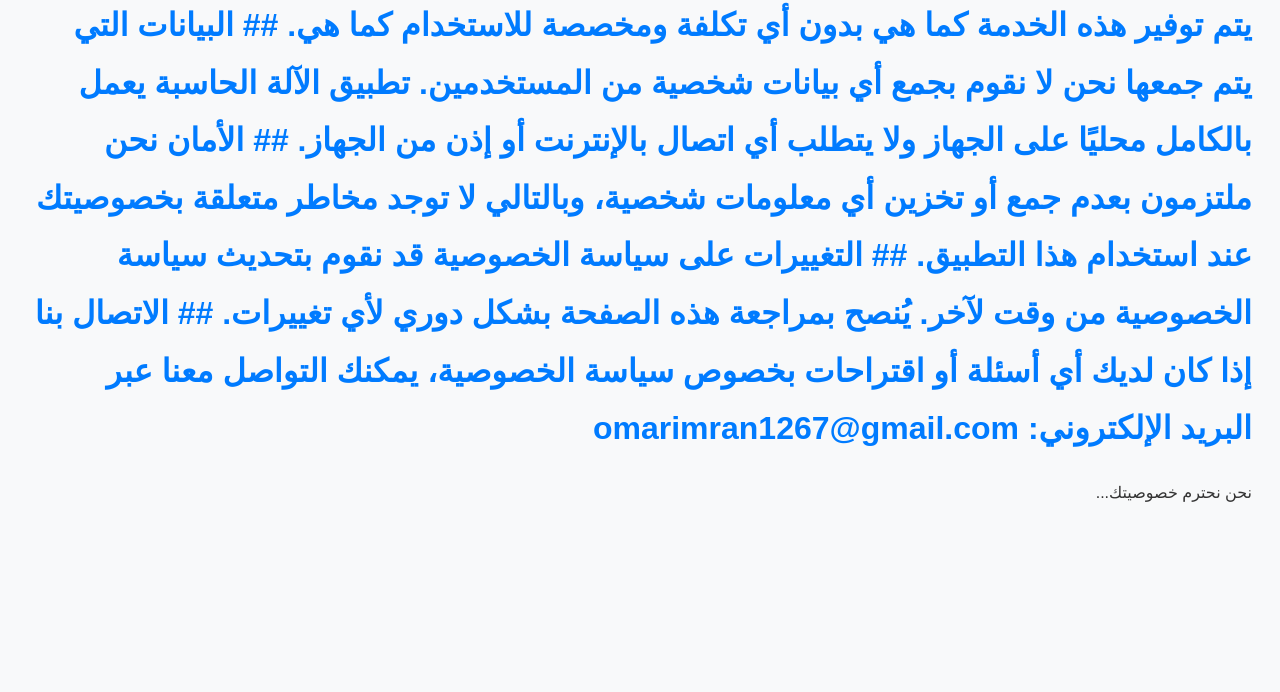
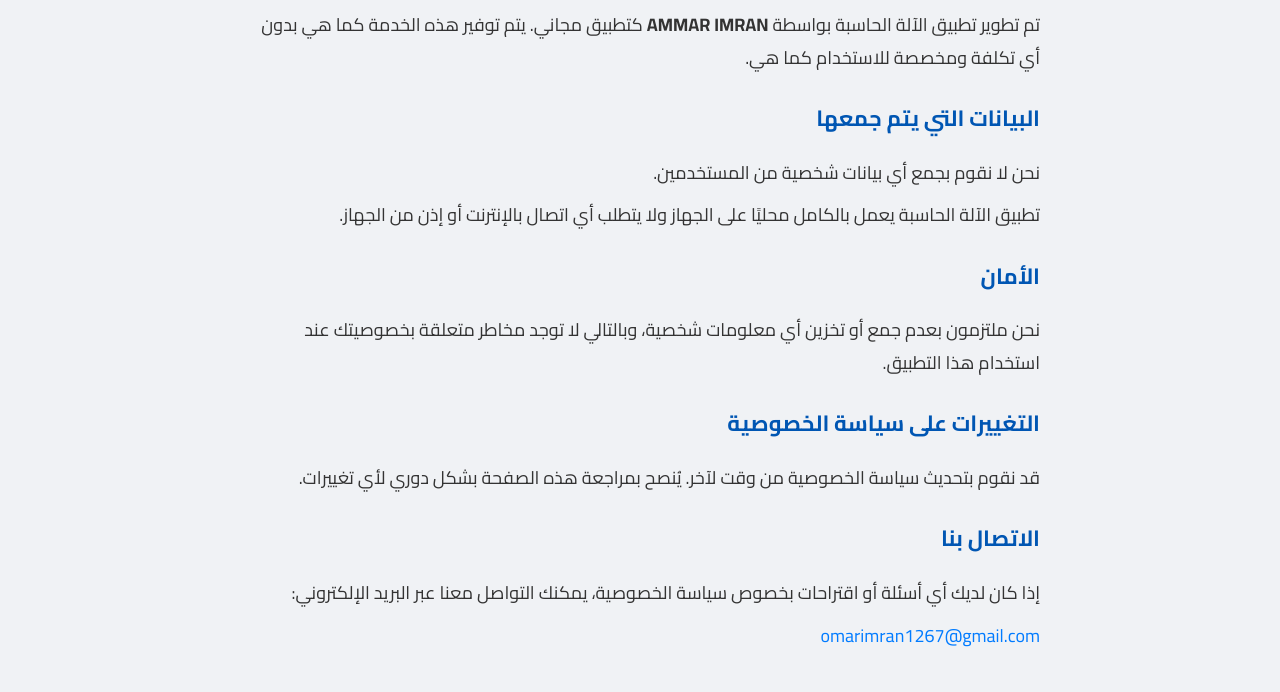
Before and after one commit to omarimran12/Privacy-policy-, a plain HTML site: page index.html in a window 1280 px wide. Shown: the part 110-802 px from the top of the page. Drawn offline with Linux system fonts and the light colour scheme.

Commit message:
Update index.html

```diff
--- a/index.html
+++ b/index.html
@@ -3,44 +3,61 @@
 <head>
   <meta charset="UTF-8">
   <title>سياسة الخصوصية</title>
+  <meta name="viewport" content="width=device-width, initial-scale=1.0">
+  <!-- Google Font -->
+  <link href="https://fonts.googleapis.com/css2?family=Cairo:wght@400;700&display=swap" rel="stylesheet">
   <style>
     body {
-      background-color: #f8f9fa;
-      font-family: "Cairo", sans-serif;
+      font-family: 'Cairo', sans-serif;
+      background-color: #f0f2f5;
       color: #333;
-      padding: 20px;
+      padding: 30px;
+      max-width: 800px;
+      margin: auto;
       line-height: 1.8;
     }
+    h1, h2 {
+      color: #0056b3;
+    }
     h1 {
-      color: #007bff;
+      font-size: 28px;
+      margin-bottom: 20px;
+    }
+    h2 {
+      font-size: 22px;
+      margin-top: 25px;
     }
     p {
-      margin-bottom: 15px;
+      font-size: 18px;
+      margin: 10px 0;
+    }
+    a {
+      color: #007bff;
+      text-decoration: none;
+    }
+    a:hover {
+      text-decoration: underline;
     }
   </style>
 </head>
 <body>
-  <h1># سياسة الخصوصية
 
-تم تطوير تطبيق الآلة الحاسبة بواسطة AMMARIMRAN كتطبيق مجاني. يتم توفير هذه الخدمة كما هي بدون أي تكلفة ومخصصة للاستخدام كما هي.
+  <h1>سياسة الخصوصية</h1>
+  <p>تم تطوير تطبيق الآلة الحاسبة بواسطة <strong>AMMAR IMRAN</strong> كتطبيق مجاني. يتم توفير هذه الخدمة كما هي بدون أي تكلفة ومخصصة للاستخدام كما هي.</p>
 
-## البيانات التي يتم جمعها
+  <h2>البيانات التي يتم جمعها</h2>
+  <p>نحن لا نقوم بجمع أي بيانات شخصية من المستخدمين.</p>
+  <p>تطبيق الآلة الحاسبة يعمل بالكامل محليًا على الجهاز ولا يتطلب أي اتصال بالإنترنت أو إذن من الجهاز.</p>
 
-نحن لا نقوم بجمع أي بيانات شخصية من المستخدمين.
-تطبيق الآلة الحاسبة يعمل بالكامل محليًا على الجهاز ولا يتطلب أي اتصال بالإنترنت أو إذن من الجهاز.
+  <h2>الأمان</h2>
+  <p>نحن ملتزمون بعدم جمع أو تخزين أي معلومات شخصية، وبالتالي لا توجد مخاطر متعلقة بخصوصيتك عند استخدام هذا التطبيق.</p>
 
-## الأمان
+  <h2>التغييرات على سياسة الخصوصية</h2>
+  <p>قد نقوم بتحديث سياسة الخصوصية من وقت لآخر. يُنصح بمراجعة هذه الصفحة بشكل دوري لأي تغييرات.</p>
 
-نحن ملتزمون بعدم جمع أو تخزين أي معلومات شخصية، وبالتالي لا توجد مخاطر متعلقة بخصوصيتك عند استخدام هذا التطبيق.
+  <h2>الاتصال بنا</h2>
+  <p>إذا كان لديك أي أسئلة أو اقتراحات بخصوص سياسة الخصوصية، يمكنك التواصل معنا عبر البريد الإلكتروني:</p>
+  <p><a href="mailto:omarimran1267@gmail.com">omarimran1267@gmail.com</a></p>
 
-## التغييرات على سياسة الخصوصية
-
-قد نقوم بتحديث سياسة الخصوصية من وقت لآخر. يُنصح بمراجعة هذه الصفحة بشكل دوري لأي تغييرات.
-
-## الاتصال بنا
-
-إذا كان لديك أي أسئلة أو اقتراحات بخصوص سياسة الخصوصية، يمكنك التواصل معنا عبر البريد الإلكتروني:
-omarimran1267@gmail.com</h1>
-  <p>نحن نحترم خصوصيتك...</p>
 </body>
 </html>
```
